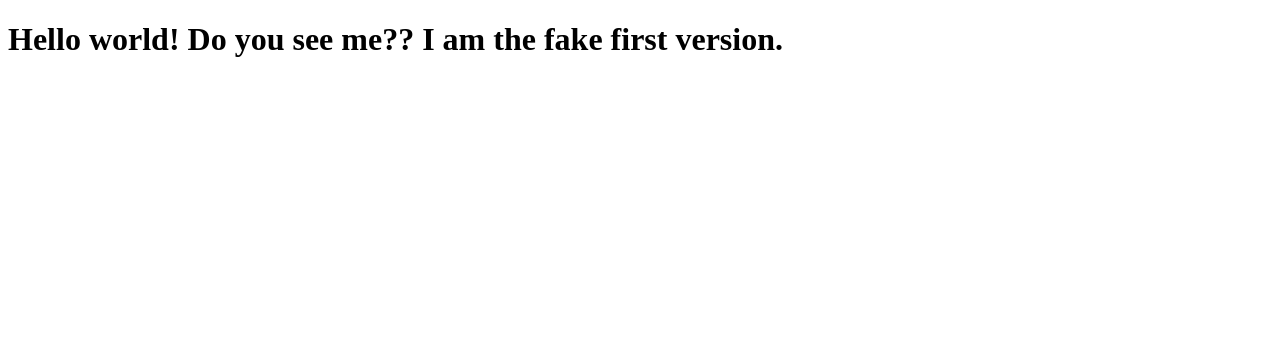
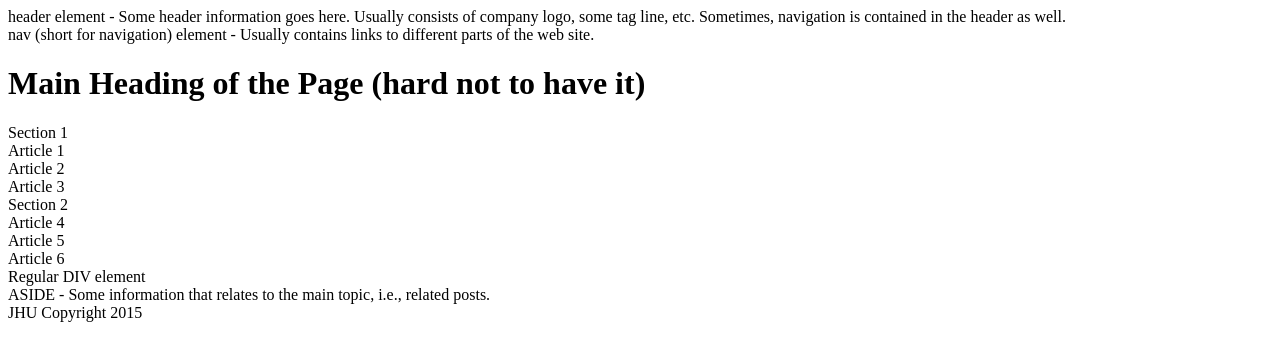
Before and after one commit to IlSaitama/Yaakov-class, a plain HTML site: page Index_folder/index.html in a window 1280 px wide. Drawn offline with Linux system fonts and the light colour scheme.

Commit message:
Inserted a more advanced website code.

```diff
--- a/Index_folder/index.html
+++ b/Index_folder/index.html
@@ -1,9 +1,34 @@
-<!DOCTYPE html>
+<!doctype html>
 <html>
 <head>
-	<title>Hello world!</title>
+  <meta charset="utf-8">
+  <title>Heading Elements</title>
 </head>
 <body>
-<h1>Hello world! Do you see me?? I am the fake first version.</h1>
+  <header>
+    header element - Some header information goes here. Usually consists of company logo, some tag line, etc. Sometimes, navigation is contained in the header as well.
+    <nav>nav (short for navigation) element - Usually contains links to different parts of the web site.</nav>
+  </header>
+  <h1>Main Heading of the Page (hard not to have it)</h1>
+  <section>
+    Section 1
+    <article>Article 1</article>
+    <article>Article 2</article>
+    <article>Article 3</article>
+  </section>
+  <section>
+    Section 2
+    <article>Article 4</article>
+    <article>Article 5</article>
+    <article>Article 6</article>
+    <div>Regular DIV element</div>
+  </section>
+  <aside>
+    ASIDE - Some information that relates to the main topic, i.e., related posts.
+  </aside>
+
+  <footer>
+    JHU Copyright 2015
+  </footer>
 </body>
 </html>
```
